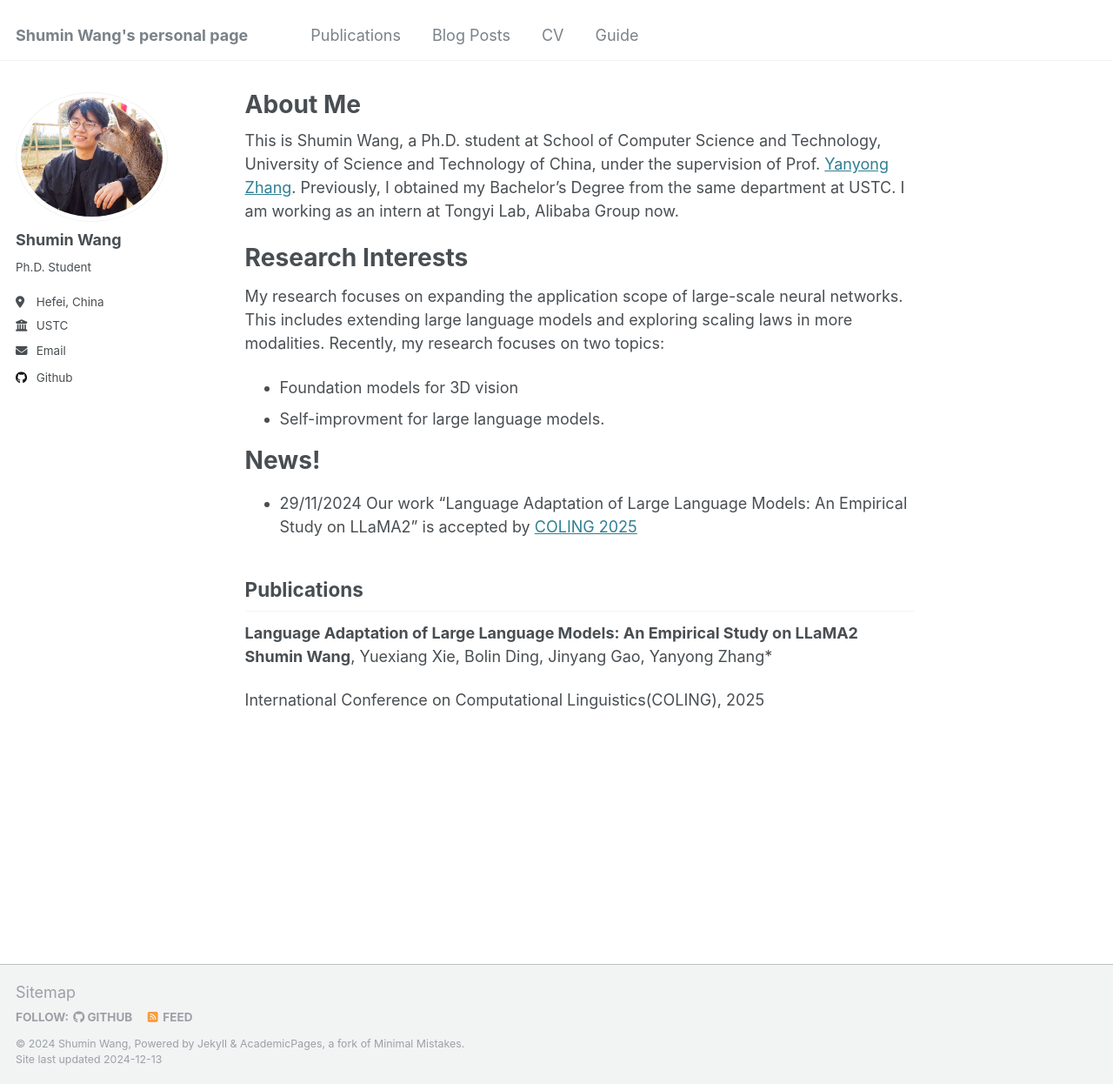
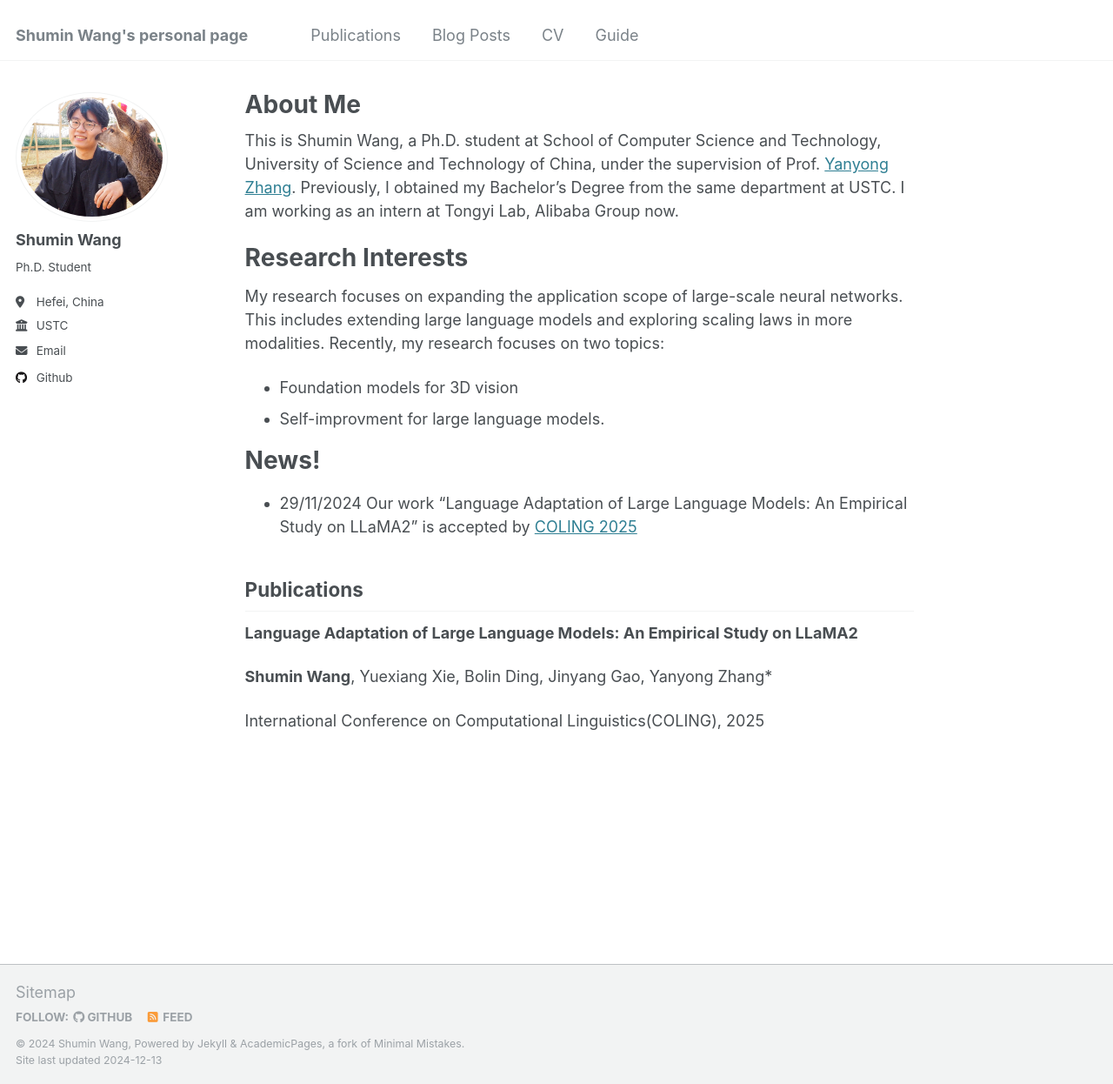
Before and after one commit to shuminwang-ai/shuminwang-ai.github.io, a Jekyll site: the page built from _pages/about.md, in a window 1280 px wide and 1246 px high. Shown: the whole window at 87% size. Built offline with Jekyll 4.4.1, drawn with Linux system fonts in a browser that asks for light colours.

```diff
--- a/_pages/about.md
+++ b/_pages/about.md
@@ -23,7 +23,8 @@ News!
 
 Publications
 ------
-**Language Adaptation of Large Language Models: An Empirical Study on LLaMA2**\\
+**Language Adaptation of Large Language Models: An Empirical Study on LLaMA2**
+
 **Shumin Wang**, Yuexiang Xie, Bolin Ding, Jinyang Gao, Yanyong Zhang*
 
 International Conference on Computational Linguistics(COLING), 2025
```
